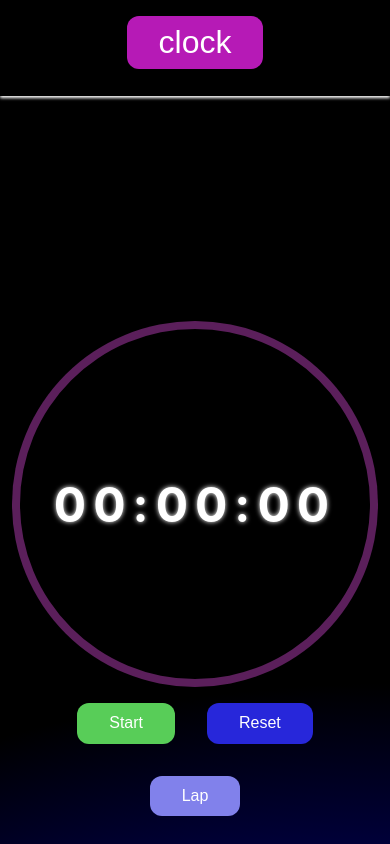
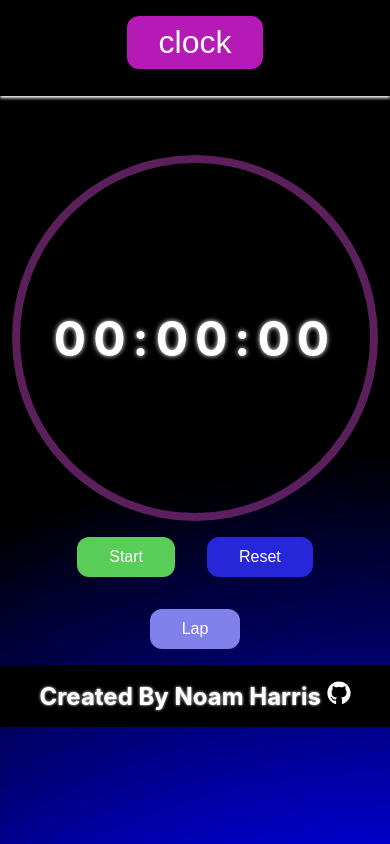
Before and after one commit to Noam597/stopwatch, a React (Create React App) app: page / in a window 390 px wide. Both pictures are taken after a click on the button "stopwatch". Shown: the top 844 px of the page. Built offline with nearby package versions, Linux system fonts and the light colour scheme.

Commit message:
more responsive

```diff
--- a/src/components/stopwatch/stopWatch.module.css
+++ b/src/components/stopwatch/stopWatch.module.css
@@ -74,7 +74,7 @@
 @media screen and (max-width: 1024px) {
   .stopWatch {
     margin-top: 15%;
-    height: 100vh;
+    /* height: 100vh; */
 
   }
   .timer h1 {
@@ -91,9 +91,7 @@
 }
 @media screen and (max-width: 750px) {
   .stopWatch {
-
-    height: 100vh;
-
+    flex-direction: column;
   }
 }
 @media screen and (max-width: 438px) {
@@ -111,6 +109,6 @@
   }
   .lapList div {
     width: 90%;
-    margin: 0.5rem;
+    margin: 0.5rem 0;
   }
 }
```
